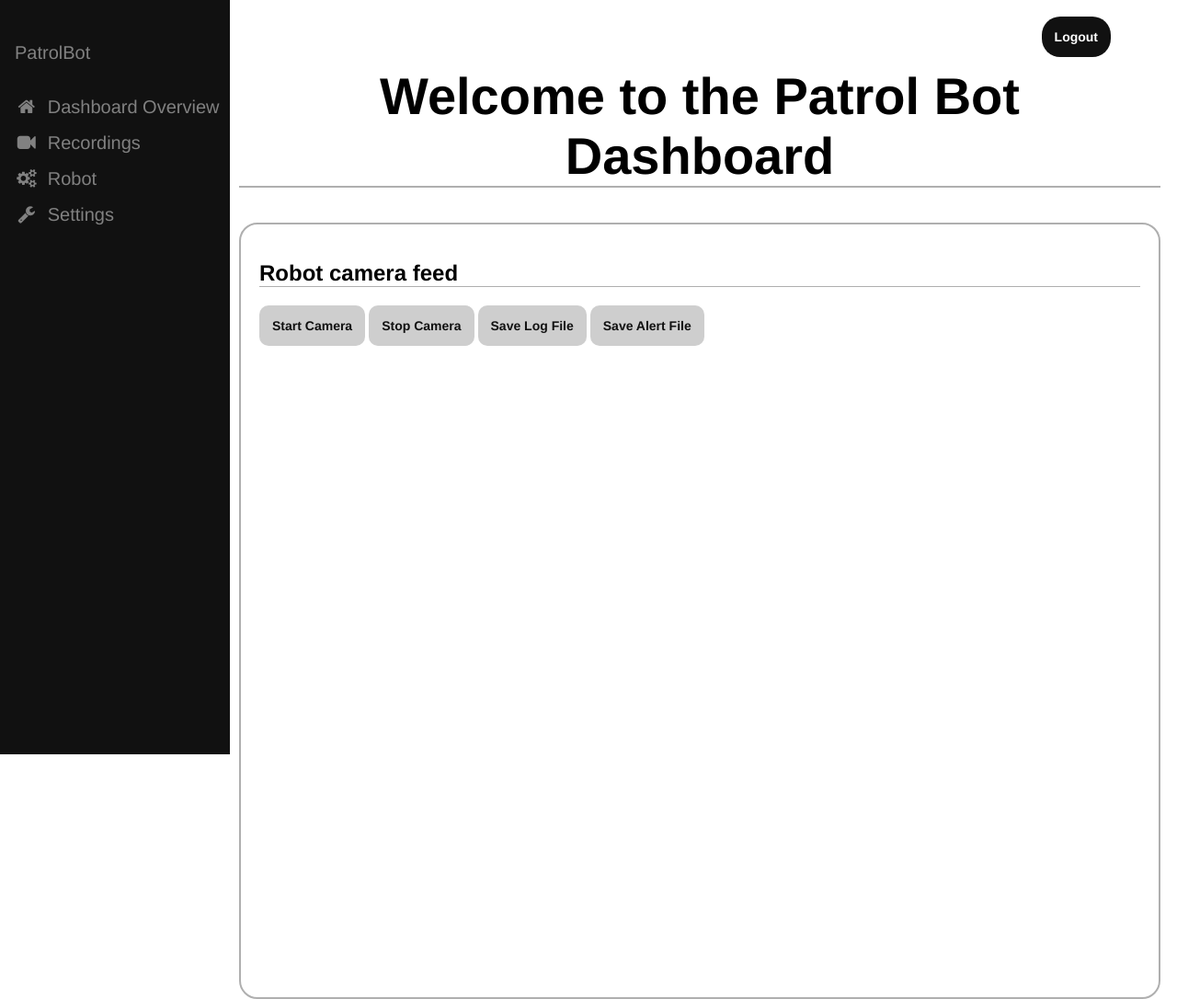
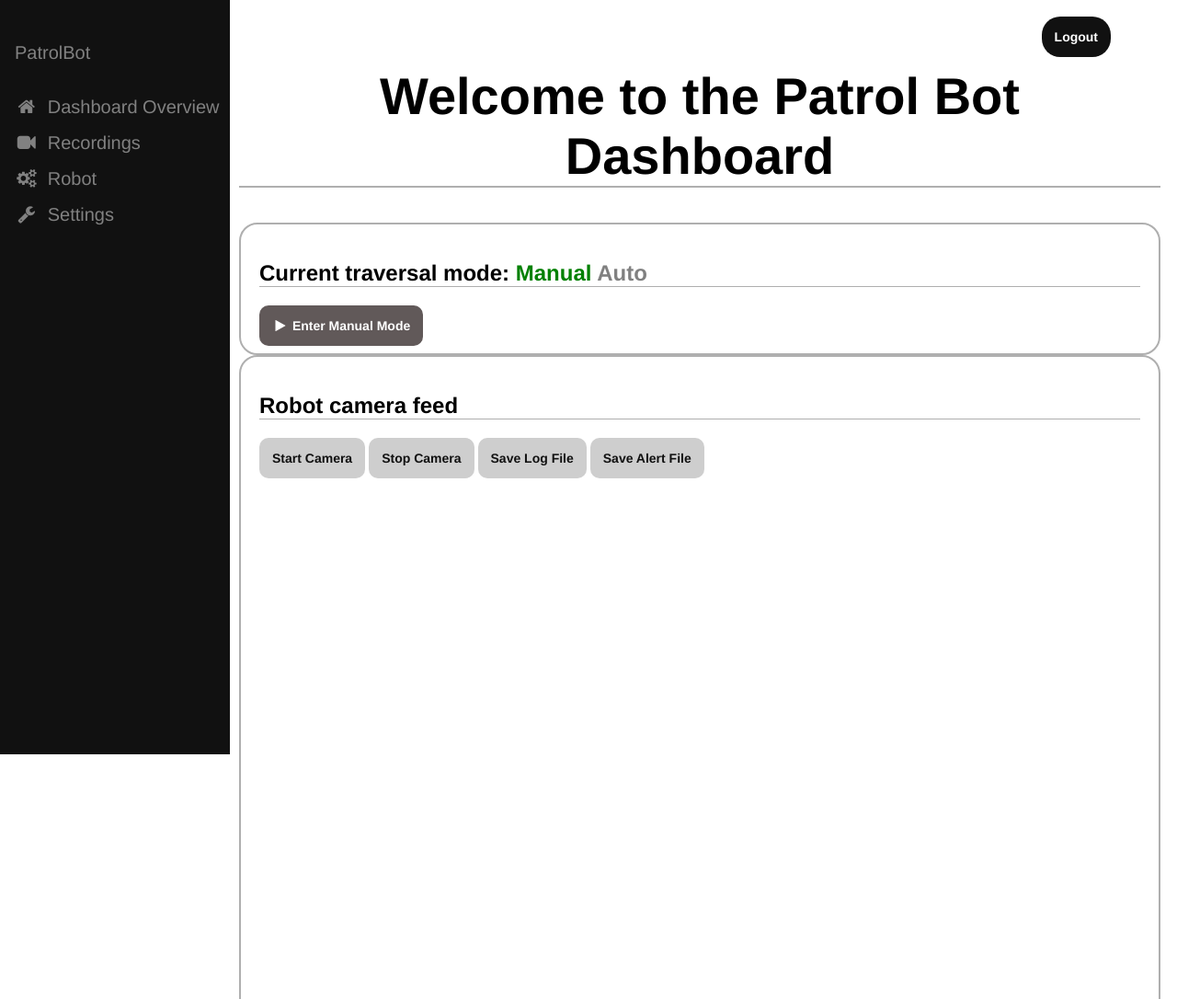
Before and after one commit to jeaguil/patrolbot, a Django app: page /pages/dashboard/ in a window 1280 px wide. Shown: the top 1086 px of the page at 92% size. Run offline with Django 3.2, Linux system fonts and the light colour scheme; a user stored in the database is signed in.

Commit message:
Robo controls

```diff
--- a/pbdash/settings.py
+++ b/pbdash/settings.py
@@ -24,7 +24,7 @@ BASE_DIR = os.path.dirname(os.path.dirname(os.path.abspath(__file__)))
 SECRET_KEY = "*!zrl!r8s)gb+vh+%00^ei)j+yrhvam(20s4ot#l@&vt&e24l="
 
 # SECURITY WARNING: don't run with debug turned on in production!
-DEBUG = True
+DEBUG = False
 
 ALLOWED_HOSTS = [
     # Production domain name:
--- a/requirements.txt
+++ b/requirements.txt
@@ -1,5 +1,6 @@
 Django==2.2
 numpy==1.21.5
 opencv-python==4.5.5.62
+opencv-python-headless==4.5.5.62
 pytz==2021.3
 sqlparse==0.4.2
--- a/static/css/dashboard.css
+++ b/static/css/dashboard.css
@@ -107,11 +107,31 @@ header h1 {
     color: #111;
 }
 
+.mode-buttons {
+    border-radius: 10px;
+    background-color: rgb(97, 89, 89);
+    margin-top: 0;
+    margin-left: 0;
+    color: rgb(255, 255, 255);
+}
+
 .dash-main .main-content {
     position: relative;
     padding: 0;
     margin: 0;
     height: 800px;
+}
+
+.main-content-robomode {
+    height: 100px;
+    border: rgb(175, 175, 175) 2px solid;
+    border-radius: 20px;
+    padding: 20px;
+}
+
+.main-content-robomode h2 {
+    border-bottom: rgb(175, 175, 175) 0.5px solid;
+    font-family: var(--dash-font);
 }
 
 .main-content-camera {
--- a/templates/pages/dashboard.html
+++ b/templates/pages/dashboard.html
@@ -25,6 +25,15 @@
         </div>
         <h1><span>Welcome to the Patrol Bot Dashboard</span></h1>
     </header>
+    <div class="main-content-robomode">
+        <h2>Current traversal mode:<span style="color:green;"> Manual</span>
+            <span style="color:grey;"> Auto</span></h2>
+        <div>
+            <button type="button" onclick="" class="button mode-buttons">
+                <i class="fa fa-fw fa-play"></i>
+                <span>Enter Manual Mode</span>
+        </div>
+    </div>
     <div class="main-content-camera">
         <h2>Robot camera feed</h2>
         <div>
```
Also changed, not shown: db.sqlite3.
